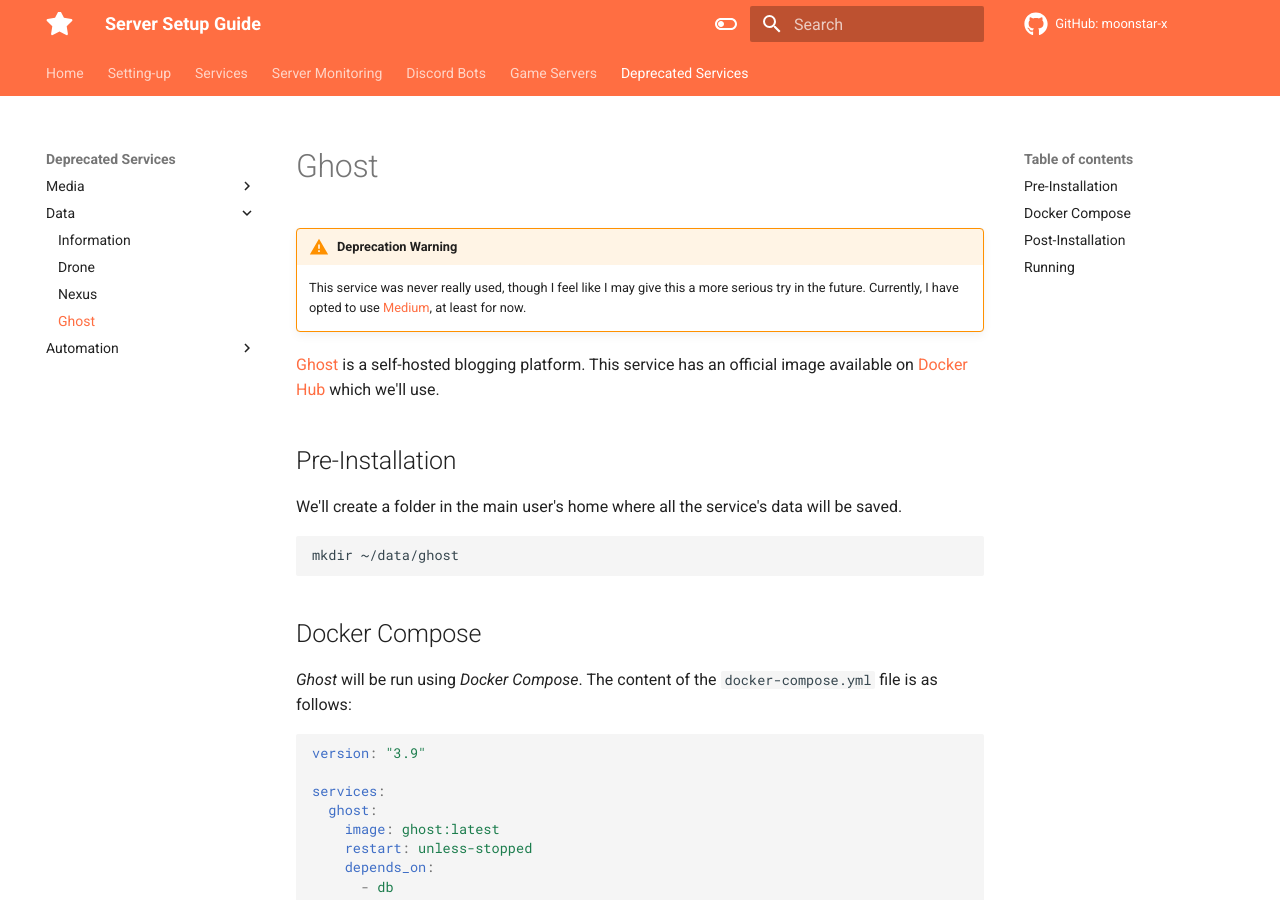
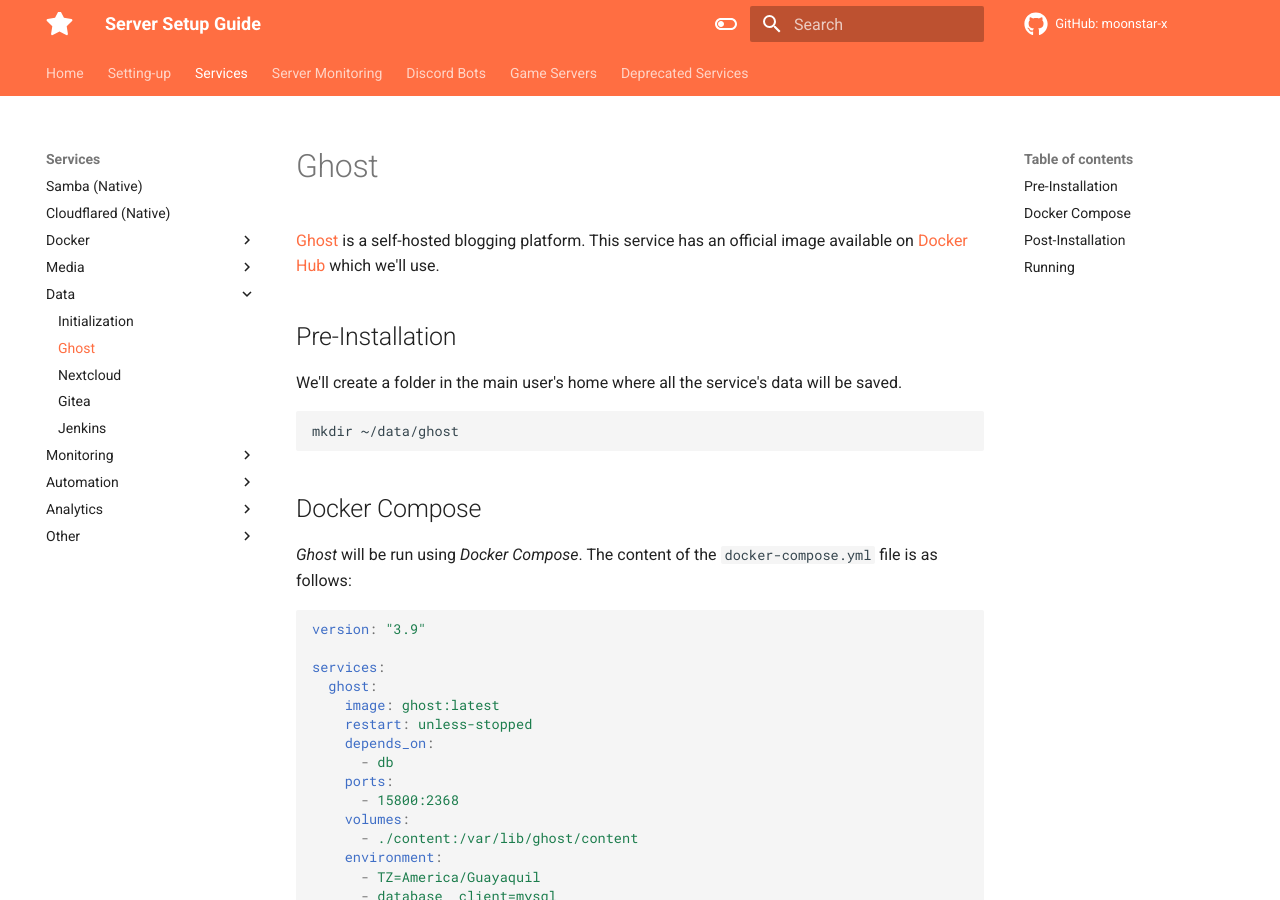
Before and after one commit to moonstar-x/server-setup, an MkDocs documentation site: the page built from docs/services/data/ghost.md, in a window 1280 px wide and 900 px high. Built offline with MkDocs 1.6.1 and Material for MkDocs 9.7.7, drawn with Linux system fonts in a browser that asks for light colours.

Commit message:
Moved back Ghost to maintained services.

```diff
--- a/docs/deprecated/data/ghost.md
+++ b/docs/services/data/ghost.md
@@ -1,7 +1,4 @@
 # Ghost
-
-!!! warning "Deprecation Warning"
-    This service was never really used, though I feel like I may give this a more serious try in the future. Currently, I have opted to use [Medium](https://medium.com/@moonstar-x), at least for now.
 
 [Ghost](https://ghost.org/) is a self-hosted blogging platform. This service has an official image available on [Docker Hub](https://hub.docker.com/r/_/ghost) which we'll use.
 
--- a/mkdocs.yml
+++ b/mkdocs.yml
@@ -128,6 +128,7 @@ nav:
       - JDownloader: services/media/jdownloader.md
     - Data:
       - Initialization: services/data/index.md
+      - Ghost: services/data/ghost.md
       - Nextcloud: services/data/nextcloud.md
       - Gitea: services/data/gitea.md
       - Jenkins: services/data/jenkins.md
@@ -177,7 +178,6 @@ nav:
       - Information: deprecated/data/index.md
       - Drone: deprecated/data/drone.md
       - Nexus: deprecated/data/nexus.md
-      - Ghost: deprecated/data/ghost.md
     - Automation:
       - Information: deprecated/automation/index.md
       - n8n: deprecated/automation/n8n.md
```
Also changed, not shown: docs/setting-up/networking.md (+1 -1 lines).
